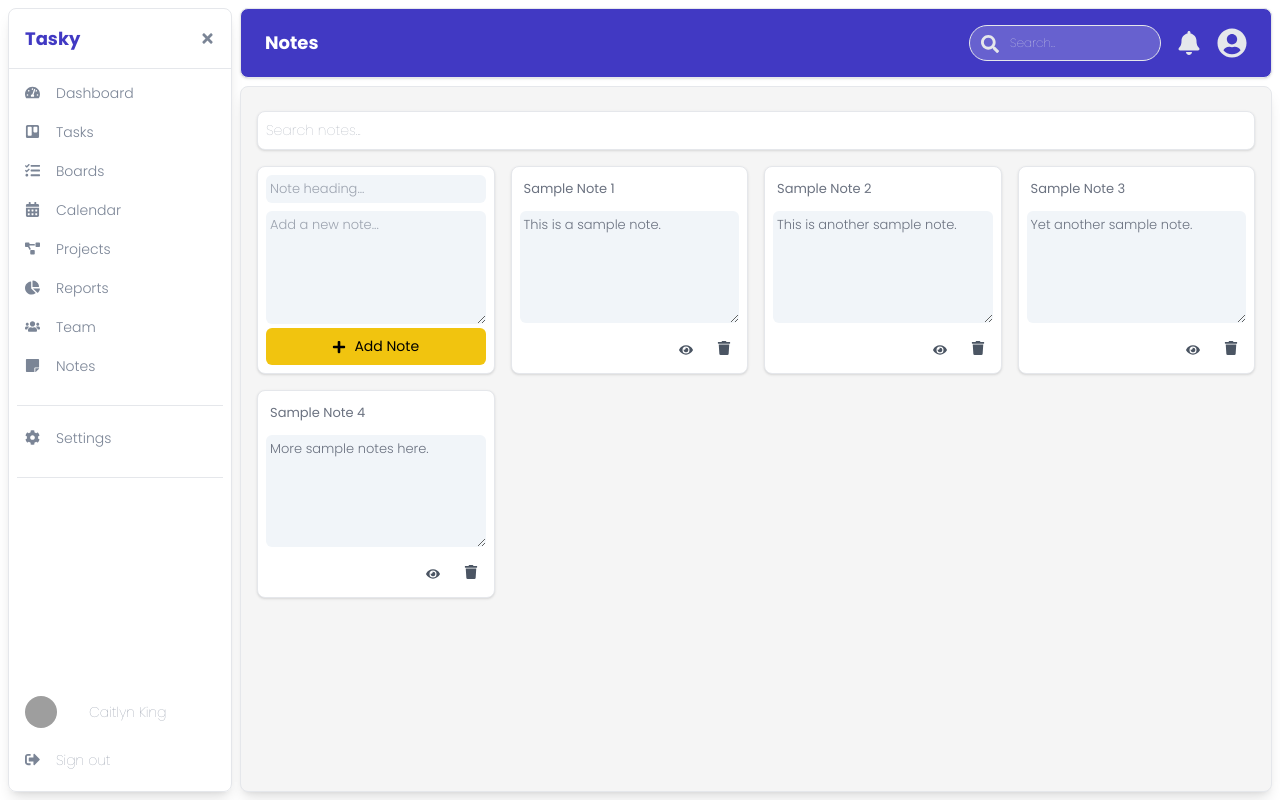
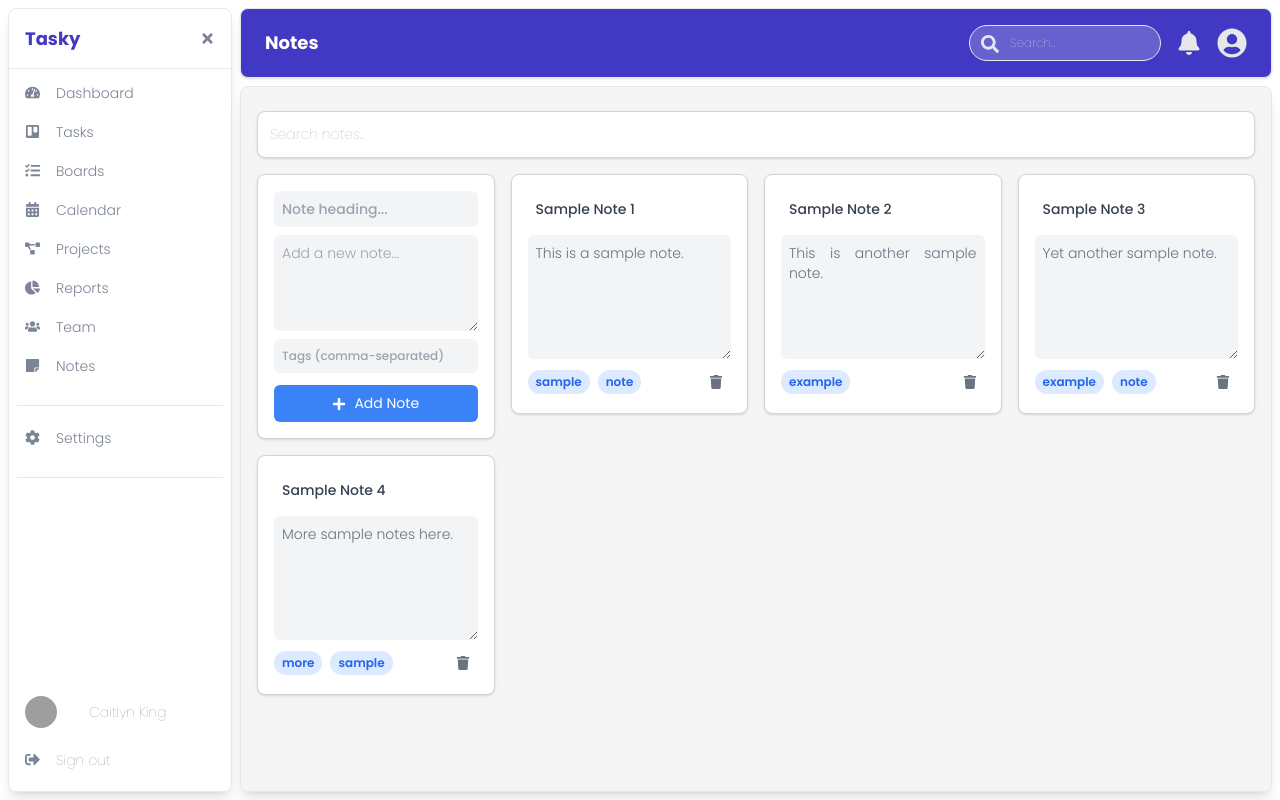
Before and after one commit to prashant0829/DND-KIT, a React (Vite) app: page /notes in a window 1280 px wide. Built offline with nearby package versions, Linux system fonts and the light colour scheme; grey boxes are pictures that could not be loaded.

Commit message:
Notes Complete

```diff
--- a/src/components/SideBar.jsx
+++ b/src/components/SideBar.jsx
@@ -42,8 +42,8 @@ const SideBar = () => {
         style={{ height: "calc(100vh - 1rem)" }}
       >
         <div className="flex items-center justify-between p-4 border-b border-gray-200 min-h-14">
-          <div className="text-[18px] font-bold text-customBlue-1">
-            {isOpen ? "Tasky" : ""}
+          <div className="text-[18px] font-bold text-customBlue-1 transition-opacity duration-300 animate-fadeIn">
+            {showText ? "Tasky" : ""}
           </div>
           <button onClick={toggleSidebar}>
             {isOpen ? <FaTimes size={15} /> : <FaBars size={15} />}
--- a/src/pages/Notes.jsx
+++ b/src/pages/Notes.jsx
@@ -3,13 +3,34 @@ import { FaEdit, FaTrash, FaPlus, FaEye } from "react-icons/fa";
 
 const Notes = () => {
   const [notes, setNotes] = useState([
-    { id: 1, heading: "Sample Note 1", text: "This is a sample note." },
-    { id: 2, heading: "Sample Note 2", text: "This is another sample note." },
-    { id: 3, heading: "Sample Note 3", text: "Yet another sample note." },
-    { id: 4, heading: "Sample Note 4", text: "More sample notes here." },
+    {
+      id: 1,
+      heading: "Sample Note 1",
+      text: "This is a sample note.",
+      tags: ["sample", "note"],
+    },
+    {
+      id: 2,
+      heading: "Sample Note 2",
+      text: "This is another sample note.",
+      tags: ["example"],
+    },
+    {
+      id: 3,
+      heading: "Sample Note 3",
+      text: "Yet another sample note.",
+      tags: ["example", "note"],
+    },
+    {
+      id: 4,
+      heading: "Sample Note 4",
+      text: "More sample notes here.",
+      tags: ["more", "sample"],
+    },
   ]);
   const [newNoteText, setNewNoteText] = useState("");
   const [newNoteHeading, setNewNoteHeading] = useState("");
+  const [newNoteTags, setNewNoteTags] = useState("");
   const [searchText, setSearchText] = useState("");
   const [debouncedSearchText, setDebouncedSearchText] = useState("");
 
@@ -21,17 +42,24 @@ const Notes = () => {
         id: Date.now(),
         heading: newNoteHeading,
         text: newNoteText,
+        tags: newNoteTags
+          .split(",")
+          .map((tag) => tag.trim())
+          .filter((tag) => tag !== ""),
       };
       setNotes([...notes, newNote]);
       setNewNoteText("");
       setNewNoteHeading("");
+      setNewNoteTags("");
     }
   };
 
-  const handleEditNote = (id, newHeading, newText) => {
+  const handleEditNote = (id, newHeading, newText, newTags) => {
     setNotes(
       notes.map((note) =>
-        note.id === id ? { ...note, heading: newHeading, text: newText } : note
+        note.id === id
+          ? { ...note, heading: newHeading, text: newText, tags: newTags }
+          : note
       )
     );
   };
@@ -58,7 +86,10 @@ const Notes = () => {
   const filteredNotes = notes.filter(
     (note) =>
       note.heading.toLowerCase().includes(debouncedSearchText.toLowerCase()) ||
-      note.text.toLowerCase().includes(debouncedSearchText.toLowerCase())
+      note.text.toLowerCase().includes(debouncedSearchText.toLowerCase()) ||
+      note.tags.some((tag) =>
+        tag.toLowerCase().includes(debouncedSearchText.toLowerCase())
+      )
   );
 
   return (
@@ -69,28 +100,35 @@ const Notes = () => {
           value={searchText}
           onChange={(e) => setSearchText(e.target.value)}
           placeholder="Search notes..."
-          className="w-full p-2 bg-white rounded-lg shadow border border-gray-200 outline-none"
+          className="w-full p-3 bg-white rounded-lg shadow border border-gray-300 outline-none"
         />
       </div>
       <div className="grid grid-cols-1 sm:grid-cols-2 md:grid-cols-3 lg:grid-cols-4 gap-4">
-        <div className="flex flex-col justify-between bg-white p-2 rounded-lg shadow border border-gray-200">
+        <div className="flex flex-col justify-between bg-white p-4 rounded-lg shadow border border-gray-300">
           <input
             type="text"
             value={newNoteHeading}
             onChange={(e) => setNewNoteHeading(e.target.value)}
             placeholder="Note heading..."
-            className="mb-2 p-1 bg-slate-100 text-[13px] font-light text-gray-500 outline-none rounded-md"
+            className="mb-2 p-2 bg-gray-100 text-sm font-medium text-gray-700 outline-none rounded-md"
           />
           <textarea
             value={newNoteText}
             onChange={(e) => setNewNoteText(e.target.value)}
             placeholder="Add a new note..."
-            className="flex-grow overflow-auto text-justify bg-slate-100 p-1 text-[13px] font-light text-gray-500 outline-none rounded-md"
+            className="flex-grow overflow-auto text-justify bg-gray-100 p-2 text-sm font-light text-gray-700 outline-none rounded-md"
             rows={4}
+          />
+          <input
+            type="text"
+            value={newNoteTags}
+            onChange={(e) => setNewNoteTags(e.target.value)}
+            placeholder="Tags (comma-separated)"
+            className="mt-2 p-2 bg-gray-100 text-[12px] font-medium text-gray-700 outline-none rounded-md"
           />
           <button
             onClick={handleAddNote}
-            className="mt-1 p-2 bg-yellow-1 text-dark rounded-md hover:bg-yellow-2 hover:text-dark font-normal transition-all flex justify-center items-center"
+            className="mt-3 p-2 bg-blue-500 text-white rounded-md hover:bg-blue-600 font-normal transition-all flex justify-center items-center"
           >
             <FaPlus className="mr-2" /> Add Note
           </button>
@@ -98,34 +136,39 @@ const Notes = () => {
         {filteredNotes.map((note) => (
           <div
             key={note.id}
-            className="flex flex-col justify-between p-2 bg-white rounded-lg shadow border border-gray-200 h-52 overflow-auto"
+            className="flex flex-col justify-between p-4 bg-white rounded-lg shadow border border-gray-300 h-60 overflow-auto"
           >
             <input
               type="text"
               value={note.heading}
               onChange={(e) =>
-                handleEditNote(note.id, e.target.value, note.text)
+                handleEditNote(note.id, e.target.value, note.text, note.tags)
               }
-              className="mb-2 p-1 text-[13px] font-normal text-gray-500 outline-none rounded-md"
+              className="mb-2 p-2 text-sm font-medium text-gray-700 outline-none rounded-md"
             />
             <textarea
               value={note.text}
               onChange={(e) =>
-                handleEditNote(note.id, note.heading, e.target.value)
+                handleEditNote(note.id, note.heading, e.target.value, note.tags)
               }
-              className="flex-grow overflow-auto text-justify bg-slate-100 p-1 text-[13px] font-light text-gray-500 outline-none rounded-md"
+              className="flex-grow overflow-auto text-justify bg-gray-100 p-2 text-sm font-light text-gray-500 outline-none rounded-md"
               rows={4}
             />
-            <div className="flex justify-end items-center gap-2 mt-2">
-              <button
-                onClick={() => {}}
-                className="p-2 mt-1 text-gray-600 hover:text-black transition-all"
-              >
-                <FaEye />
-              </button>
+
+            <div className="flex justify-between items-center gap-2 mt-2">
+              <div className="flex flex-wrap items-center gap-2">
+                {note.tags.map((tag, index) => (
+                  <span
+                    key={index}
+                    className="bg-blue-100 text-blue-600 text-xs font-semibold px-2 py-1 rounded-full"
+                  >
+                    {tag}
+                  </span>
+                ))}
+              </div>
               <button
                 onClick={() => handleDeleteNote(note.id)}
-                className="p-2 text-gray-600 hover:text-black transition-all"
+                className="p-2 text-gray-500 hover:text-gray-700 transition-all"
               >
                 <FaTrash />
               </button>
```
